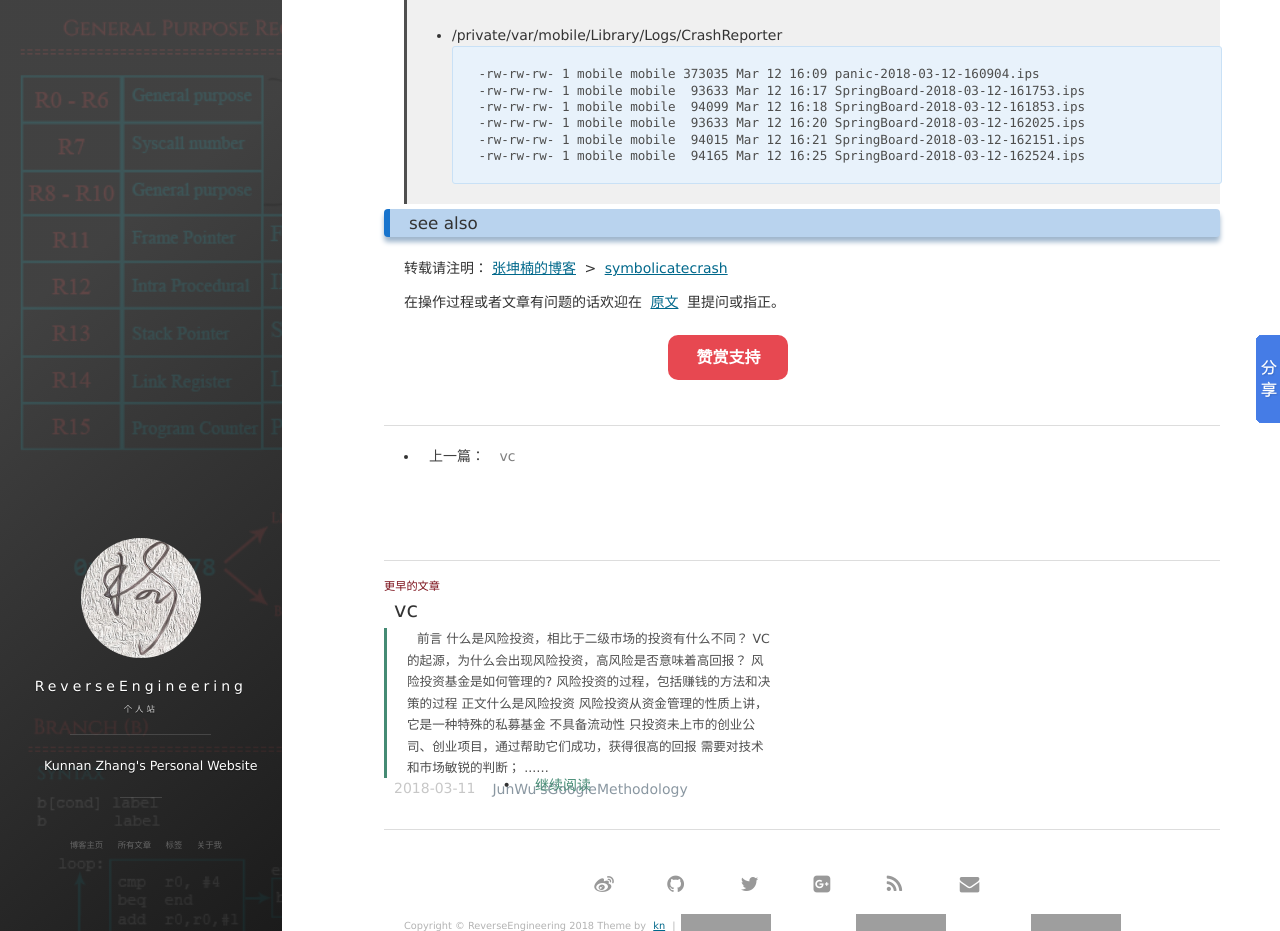
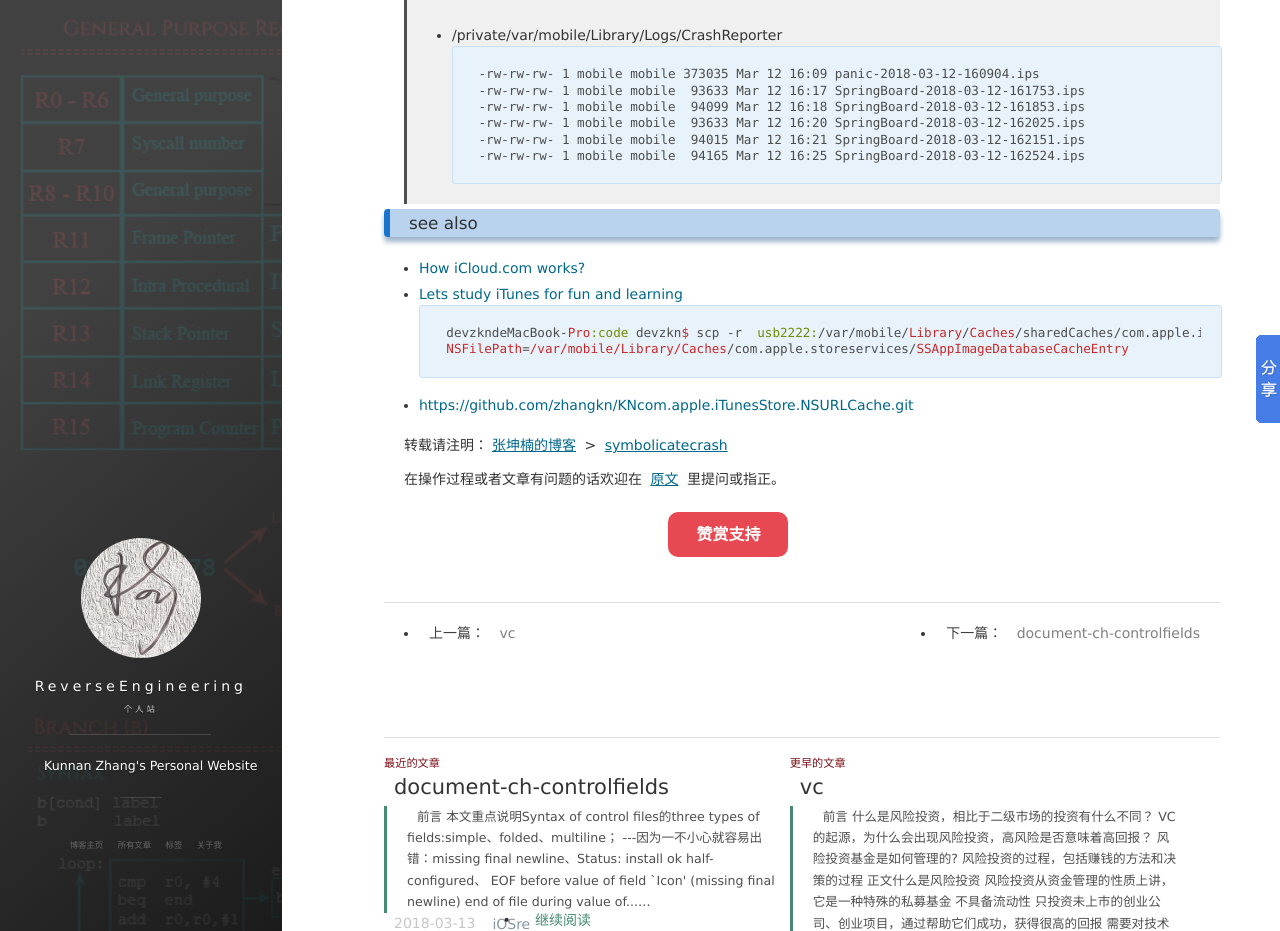
Before and after one commit to zhangkn/zhangkn.github.io, a Jekyll site: the page built from _posts/2018-03-12-symbolicatecrash.md, in a window 1280 px wide and 1400 px high, scrolled down 1524 px, cut to the strip 0-931 px from the top of the window. Built offline with Jekyll 4.4.1, drawn with Linux system fonts in a browser that asks for light colours; nearby versions of some CDN libraries; comment, search, counter and statistics services are not loaded; grey boxes are pictures that could not be loaded.

Commit message:
https://www.debian.org/doc/debian-policy/#document-ch-controlfields

````diff
--- a/_posts/2018-03-12-symbolicatecrash.md
+++ b/_posts/2018-03-12-symbolicatecrash.md
@@ -94,3 +94,10 @@ Thread 16 Crashed:
 
 
 ### see also
+- [How iCloud.com works?](https://github.com/prabhu/iCloud)
+- [Lets study iTunes for fun and learning](https://github.com/prabhu/iTunes)
+```
+devzkndeMacBook-Pro:code devzkn$ scp -r  usb2222:/var/mobile/Library/Caches/sharedCaches/com.apple.iTunesStore.NSURLCache  ~/code/com.apple.iTunesStore.NSURLCache
+NSFilePath=/var/mobile/Library/Caches/com.apple.storeservices/SSAppImageDatabaseCacheEntry
+```
+- [https://github.com/zhangkn/KNcom.apple.iTunesStore.NSURLCache.git](https://github.com/zhangkn/KNcom.apple.iTunesStore.NSURLCache.git)
--- /dev/null
+++ b/_posts/2018-03-13-document-ch-controlfields.md
@@ -0,0 +1,84 @@
+---
+layout: post
+title: document-ch-controlfields
+date: 2018-03-13
+tag: iOSre
+site: https://zhangkn.github.io
+---
+
+### 前言
+
+>* 本文重点说明Syntax of control files的three types of fields:simple、folded、multiline；
+```
+---因为一不小心就容易出错：missing final newline、Status: install ok half-configured、 EOF before value of field `Icon' (missing final newline)
+ end of file during value of field 'Depiction' (missing final newline)
+```
+### 正文
+
+
+>* simple
+```
+The field, including its value, must be a single line.
+```
+>* folded
+```
+The value of a folded field is a logical line that may span several lines. The lines after the first are called continuation lines and must start with a space or a tab.
+Whitespace, including any newlines, is not significant in the field values of folded fields.
+```
+
+>* multiline
+```
+The value of a multiline field may comprise multiple continuation lines. The first line of the value, the part on the same line as the field name, often has special significance or may have to be empty. Other lines are added following the same syntax as the continuation lines of the folded fields. Whitespace, including newlines, is significant in the values of multiline fields.
+```
+
+
+>* The fields in the general paragraph (the first one, for the source package) are:
+```
+Source (mandatory)
+Maintainer (mandatory)
+Uploaders
+Section (recommended)
+Priority (recommended)
+Build-Depends et al
+Standards-Version (recommended)
+Homepage
+Version Control System (VCS) fields
+Testsuite
+```
+>* The fields in the binary package paragraphs are:
+```
+Package (mandatory)
+Architecture (mandatory)
+Section (recommended)
+Priority (recommended)
+Essential
+Depends et al
+Description (mandatory)
+Homepage
+Built-Using
+Package-Type
+```
+
+### Sections
+
+>* value
+```
+Section: System
+Section: Tweaks
+```
+
+
+### see also
+
+- [https://www.debian.org/doc/debian-policy/#document-ch-controlfields](https://www.debian.org/doc/debian-policy/#document-ch-controlfields)
+
+```
+
+<!-- 5.2. Source package control files – debian/control¶ -->
+<!-- 7.6.2. Replacing whole packages, forcing their removal¶ -->
+Second, Replaces allows the packaging system to resolve which package should be removed when there is a conflict (see Conflicting binary packages - Conflicts). This usage only takes effect when the two packages do conflict, so that the two usages of this field do not interfere with each other.
+
+Provides: mail-transport-agent
+Conflicts: mail-transport-agent
+Replaces: mail-transport-agent
+```
````
Also changed, not shown: _posts/2018-01-31-aso.md (+10 -0 lines), _posts/2018-03-11-vc.md (+2 -0 lines).
